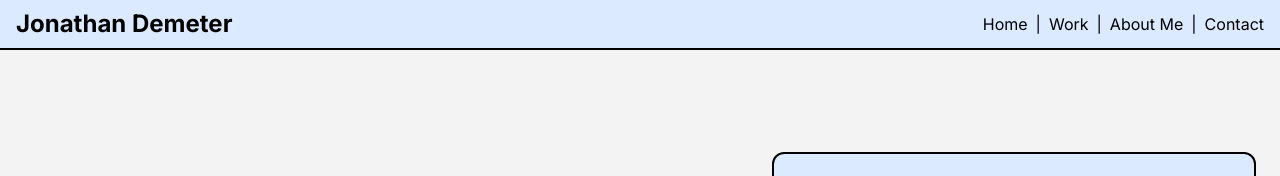
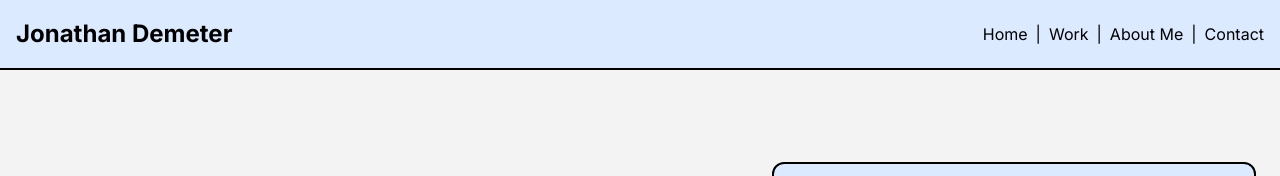
Before and after one commit to demeterj/my-site, a Next.js app: page / in a window 1280 px wide. Shown: the top 176 px of the page. Built offline with nearby package versions, Linux system fonts and the light colour scheme.

Commit message:
Make top nav bar sticky and expand on hover

```diff
--- a/src/app/Header.tsx
+++ b/src/app/Header.tsx
@@ -27,9 +27,28 @@ export default function Header() {
     }
   ];
   return (
-    <div className="flex w-full py-2 px-4 bg-blue-100 items-center justify-between border-b-2 border-solid border-black">
+    <div
+      className={`
+        sticky
+        top-[-55px]
+        hover:top-0
+        transition-all
+        ease-in-out
+        delay-150
+        flex w-full
+        h-[70px]
+        px-4
+        bg-blue-100
+        items-center
+        justify-between
+        border-b-2
+        border-solid
+        border-black
+      `}
+    >
       <Logo />
       <Navigator routes={initialRoutes} spacer="|" />
+      <div className="absolute transparent h-[50px] bottom-[-50px] w-full"></div>
     </div>
   )
 }
```
